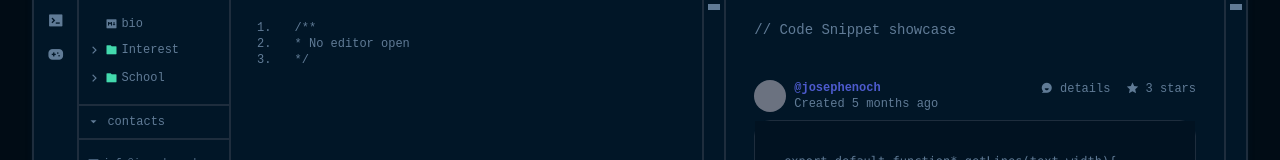
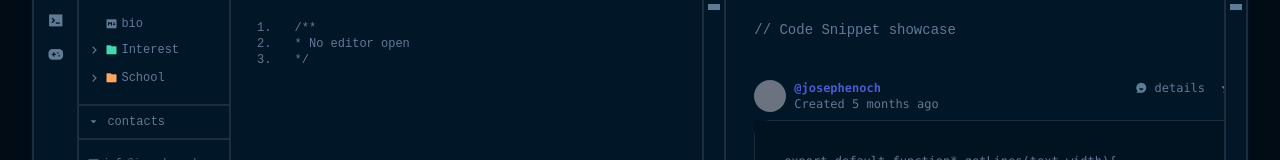
Before and after one commit to Josephenoch/josephenoch, a Next.js app: page /about-me in a window 1280 px wide. Shown: the part 120-280 px from the top of the page. Built offline with nearby package versions, Linux system fonts and the light colour scheme.

Commit message:
:lipstick: add function to rotate folder colors

```diff
--- a/Components/AboutMe/LeftComponent.jsx
+++ b/Components/AboutMe/LeftComponent.jsx
@@ -2,7 +2,7 @@ import React,{useState} from 'react'
 import LeftContent from './LeftContent'
 import PageNav from './PageNav'
 
-const LeftComponent = ({files}) => {
+const LeftComponent = ({files, pageTitle}) => {
   const [openEditor, setOpenEditor] = useState(
       {
         active:0,
@@ -29,12 +29,12 @@ const LeftComponent = ({files}) => {
   })
   return (
     <>
-        <div className="w-40 h-full border-r-2 border-r-lines">
-            <PageNav files={files} handleChangeEditor={handleChangeEditor} pageTitle="personal-info"/>
-        </div>
-        <div className="w-[41.4%] h-full text-secondary text-xs border-r-lines">
+        <nav className="w-40 h-full border-r-2 border-r-lines">
+            <PageNav files={files} handleChangeEditor={handleChangeEditor} pageTitle={pageTitle}/>
+        </nav>
+        <article className="w-[41.4%] h-full text-secondary text-xs border-r-lines">
             <LeftContent  openEditor={openEditor} handleChangeEditor={handleChangeEditor} closeEditor={closeEditor}/>
-        </div>
+        </article>
       </>
   )
 }
--- a/Components/AboutMe/LeftContent.jsx
+++ b/Components/AboutMe/LeftContent.jsx
@@ -5,7 +5,6 @@ import getLines from '../../Helpers/getLines'
 
 const LeftContent = ({openEditor, handleChangeEditor, closeEditor}) => {
   const WIDTH = 59
-
   const lines = useMemo(()=>{
     if(!(openEditor.pages.length>0)){
       return []
@@ -28,7 +27,7 @@ const LeftContent = ({openEditor, handleChangeEditor, closeEditor}) => {
           activeStyle:page.title==openEditor.pages[openEditor.active].title?"text-white":"",
           moreThanFourOpened:openEditor.pages.length>4?`w-28`:""
         }
-        return <div key={index}  className={ `${styles.moreThanFourOpened}  inline-flex  items-center border-r-2   border-lines`}>
+        return <div key={index}  className={ `${styles.moreThanFourOpened} inline-flex  items-center border-r-2   border-lines`}>
                 <span  onClick={()=>handleChangeEditor(page)} className={`${styles.activeStyle} cursor-pointer inline-block px-6 py-2  overflow-hidden text-ellipsis whitespace-nowrap`}>{page.title}</span>
                 <span onClick={()=>closeEditor(page)} className=" cursor-pointer w-4 h-4 inline-flex mr-2 items-center bg-gray-50/10 justify-center rounded-full"><i className="ri-close-line"></i></span>
               </div>
--- a/Components/AboutMe/PageNav.jsx
+++ b/Components/AboutMe/PageNav.jsx
@@ -3,6 +3,7 @@ import React,{useState} from 'react'
 import Link from "next/link"
 
 const PageNav = ({files,handleChangeEditor, pageTitle}) => {
+  const folderColors = ["text-secondary-blue", "text-accent-green","text-accent"]
   const dd = files.filter(file=> file.folderName !== "none").map(file=> {return {folderName:file.folderName,active:false}})
   const [folders, setFolders] = useState(dd)
   const [personalInfo, setPersonalInfo] = useState(true)
@@ -34,12 +35,12 @@ const PageNav = ({files,handleChangeEditor, pageTitle}) => {
     <>
         <div onClick={handlePersonalInfo} className=" text-secondary hover:text-white cursor-pointer text-xs py-2 h-fit w-full flex justify-start">
             {
-                {pageTitle}?<i className="ri-arrow-down-s-fill ml-2"></i>:<i className="ri-arrow-right-s-fill ml-2"></i>
+                pageTitle?<i className="ri-arrow-down-s-fill ml-2"></i>:<i className="ri-arrow-right-s-fill ml-2"></i>
             }
-            <h1 className="ml-2">personal-info</h1>
+            <h1 className="ml-2">{pageTitle}</h1>
         </div>
         <div className={`${extraStyle.pageTitle} space-y-2`}>
-            {files.map(file=>{
+            {files.map((file,index)=>{
                 if(file.folderName==="none"){
                     return(
                     file.pages.map(fil=>
@@ -62,7 +63,7 @@ const PageNav = ({files,handleChangeEditor, pageTitle}) => {
                             {
                                 folders[itemId].active?<i className="text-sm ri-arrow-down-s-line ml-2"></i>:<i className="text-sm ri-arrow-right-s-line ml-2"></i>
                             }
-                            <i className="text-accent-green ri-folder-fill inline-block"></i>
+                            <i className={`${folderColors[index%3]} ri-folder-fill inline-block`}></i>
                             <span className="capitalize">{file.folderName}</span>
                         </div>
                         <div className={`${folders[itemId].active?"h-fit opacity-100 mt-1":"h-0 opacity-0 py-0"} text-secondary text-xs ml-[26px] space-y-1`}>
--- a/Components/AboutMe/PersonalInfo/CodeShowCaseSection.jsx
+++ b/Components/AboutMe/PersonalInfo/CodeShowCaseSection.jsx
@@ -176,7 +176,7 @@ const CodeShowCaseSection = () => {
           }`
         }
       </style>
-      <div>
+      <code className="inline-block">
         {
           codeToShowCase.map(code=>
               {
@@ -197,7 +197,7 @@ const CodeShowCaseSection = () => {
 
           )
         }
-      </div>
+      </code>
     </div>
   )
 }
--- a/Layouts/AboutMeLayout/AboutLayout.jsx
+++ b/Layouts/AboutMeLayout/AboutLayout.jsx
@@ -10,17 +10,17 @@ const AboutLayout = ({children}) => {
           <title>Joseph Enoch | About Me | Professional Info</title>
           <meta name="description" content="Generated by create next app" />
       </Head>
-      <div className="h-full flex  overflow-clip">
-        <div className="w-12 h-full border-r-2 border-r-lines items-center flex flex-col">
+      <section className="h-full flex  overflow-clip">
+        <nav className="w-12 h-full border-r-2 border-r-lines items-center flex flex-col">
           <AboutNav/>
-        </div>
+        </nav>
         {children}
         <div className="w-5 h-full mt-8 px-1 border-t-2 border-t-lines">
               <div className="w-3 h-full mx-auto mt-1 border-t-[6px] border-t-secondary">
 
               </div>
         </div>
-      </div>
+      </section>
     </>
   )
 }
--- a/pages/about-me/index.jsx
+++ b/pages/about-me/index.jsx
@@ -46,16 +46,16 @@ const Index = () => {
   ]
   return (
     <>
-      <LeftComponent files={files}/>
+      <LeftComponent files={files} pageTitle="personal-info"/>
         <div className="w-5 h-full mt-8 px-1 border-t-2 border-t-lines">
               <div className="w-3 h-full mx-auto mt-1 border-t-[6px] border-t-secondary">
               </div>
         </div>
-        <div className="w-[41.4%] h-full border-l-2 border-lines">
-          <div className="h-full border-r-2 border-t-2 border-lines mt-8 py-5 px-7  overflow-y-auto scrollbar text-secondary text-sm">
+        <section className="w-[41.4%] h-full border-l-2 border-lines">
+          <aside className="h-full border-r-2 border-t-2 border-lines mt-8 py-5 px-7  overflow-y-auto scrollbar text-secondary text-sm">
             <RightContent/>
-          </div>
-        </div>
+          </aside>
+        </section>
     </>
     )
 }
--- a/pages/about-me/professional-info.jsx
+++ b/pages/about-me/professional-info.jsx
@@ -36,7 +36,7 @@ const ProfessionalInfo = () => {
   return (
     <>
 
-      <LeftComponent files={files}/>
+      <LeftComponent files={files} pageTitle="professional-info"/>
       <div className="w-5 h-full mt-8 px-1 border-t-2 border-t-lines">
           <div className="w-3 h-full mx-auto mt-1 border-t-[6px] border-t-secondary">
           </div>
```
